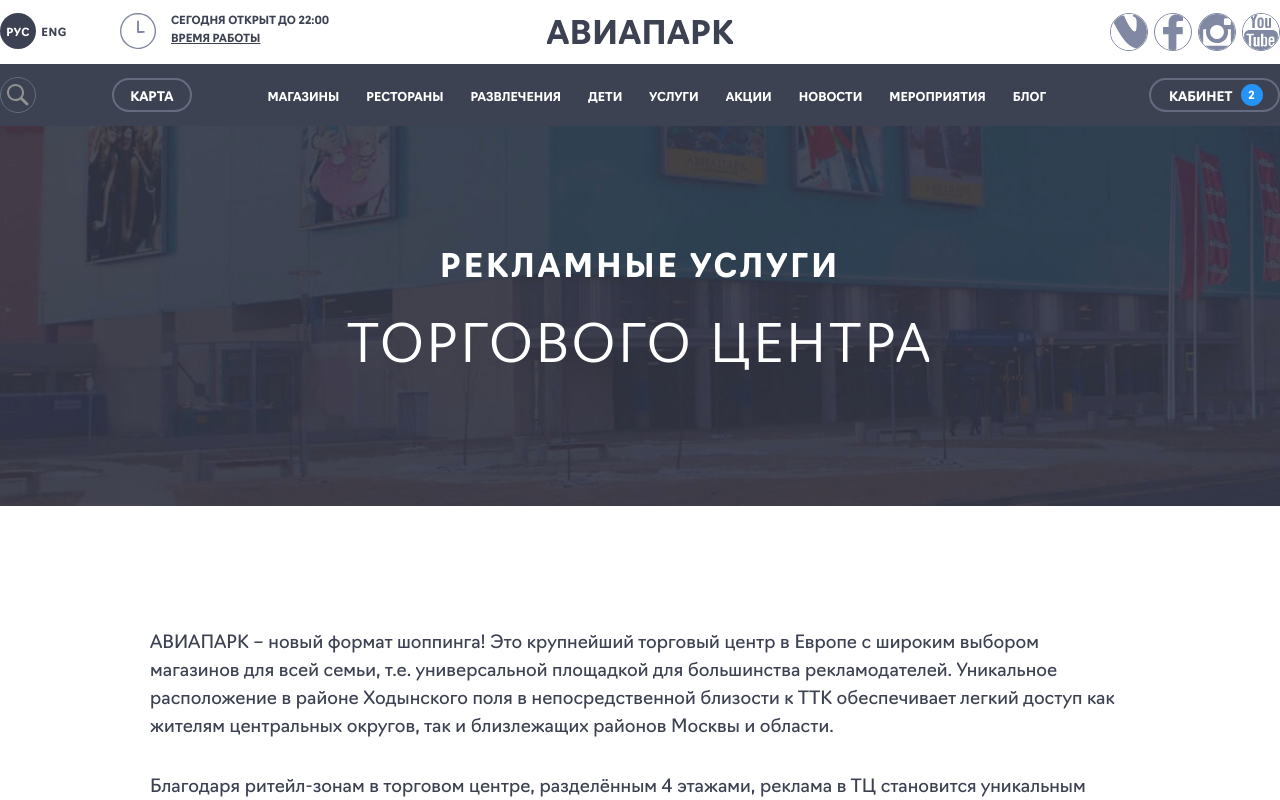
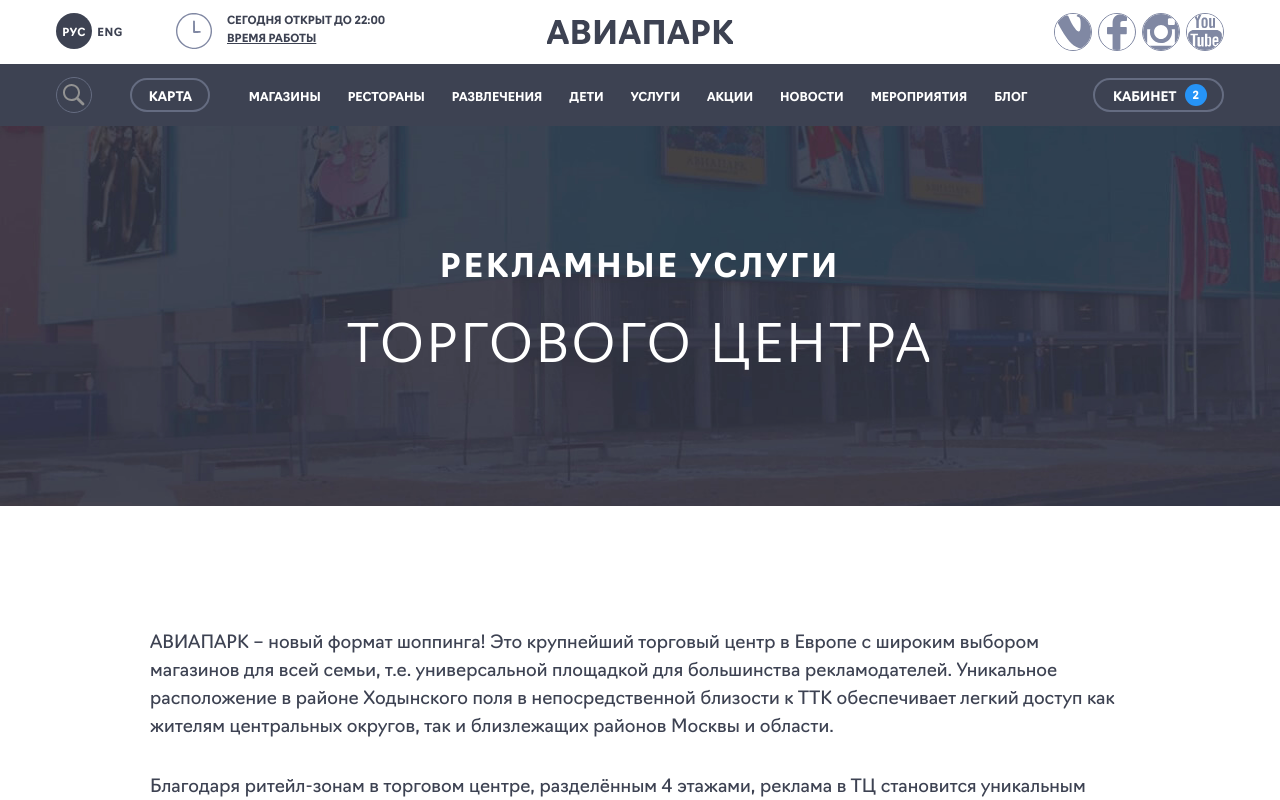
Before and after one commit to reatexpk/elje-test, a React (Create React App) app: page / in a window 1280 px wide. Shown: the top 800 px of the page. Built offline with nearby package versions, Linux system fonts and the light colour scheme.

Commit message:
Added flexboxgrid2 and container for header and nav

```diff
--- a/package.json
+++ b/package.json
@@ -3,6 +3,7 @@
   "version": "0.1.0",
   "private": true,
   "dependencies": {
+    "flexboxgrid2": "^7.2.1",
     "normalize.css": "^8.0.0",
     "react": "^16.4.2",
     "react-dom": "^16.4.2",
--- a/src/Header/index.js
+++ b/src/Header/index.js
@@ -25,6 +25,7 @@
 `;
 
 const Header = () => (
+  <div className="container">
     <HeaderWrapper>
       <Container>
         <SwitchLang />
@@ -33,6 +34,7 @@
       <Logo src={logo} />
       <Socials />
     </HeaderWrapper>
+  </div>
 );
 
 export default Header;
--- a/src/Navigation/index.js
+++ b/src/Navigation/index.js
@@ -6,21 +6,28 @@
 import Menu from './Menu';
 import AccountButton from './AccountButton';
 
-const StyledNav = styled.nav`
+const NavWrapper = styled.nav`
+  background-color: #3d4252;
+`;
+
+const StyledNav = styled.div`
   display: flex;
   justify-content: space-between;
   align-items: center;
   padding: 13px 0;
-  background-color: #3d4252;
 `;
 
 const Navigation = () => (
+  <NavWrapper>
+    <div className="container">
       <StyledNav>
         <SearchButton />
         <MapButton />
         <Menu />
         <AccountButton />
       </StyledNav>
+    </div>
+  </NavWrapper>
 );
 
 export default Navigation;
--- a/src/index.js
+++ b/src/index.js
@@ -3,6 +3,7 @@
 import App from './App';
 import registerServiceWorker from './registerServiceWorker';
 import 'normalize.css';
+import 'flexboxgrid2';
 
 ReactDOM.render(<App />, document.getElementById('root'));
 registerServiceWorker();
```
Also changed, not shown: 1 other file (tests, documents, lock files or other folders). Lines whose indentation alone changed are shown as unchanged.
